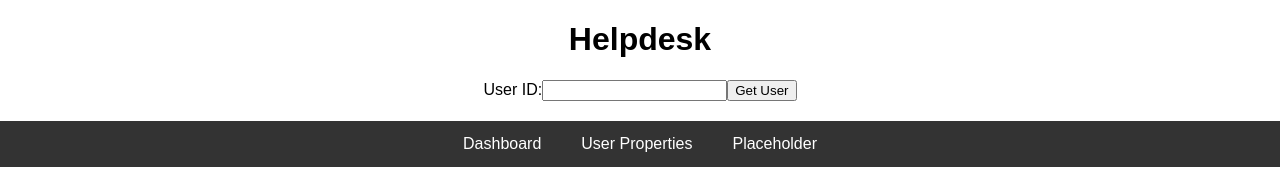
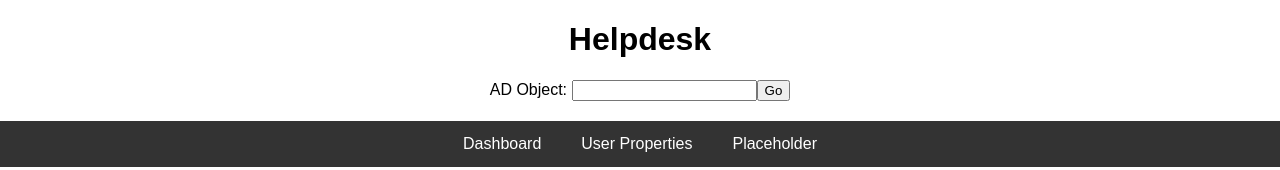
Before and after one commit to iCaptainNemo/helpdesk, a React (Create React App) app in the folder frontend/: page / in a window 1280 px wide. Shown: the top 170 px of the page. Built offline with nearby package versions, Linux system fonts and the light colour scheme; no server answers.

Commit message:
Refactor form label and button text in Header component

```diff
--- a/frontend/src/Header.js
+++ b/frontend/src/Header.js
@@ -5,9 +5,9 @@ const Header = () => (
     <h1>Helpdesk</h1>
     <div className="form-container">
       <form id="fetchUserForm" action="/fetch-user" method="post">
-        <label htmlFor="userID">User ID:</label>
+        <label htmlFor="userID">AD Object: </label>
         <input type="text" id="userID" name="userID" />
-        <button type="submit">Get User</button>
+        <button type="submit">Go</button>
       </form>
     </div>
   </div>
```
